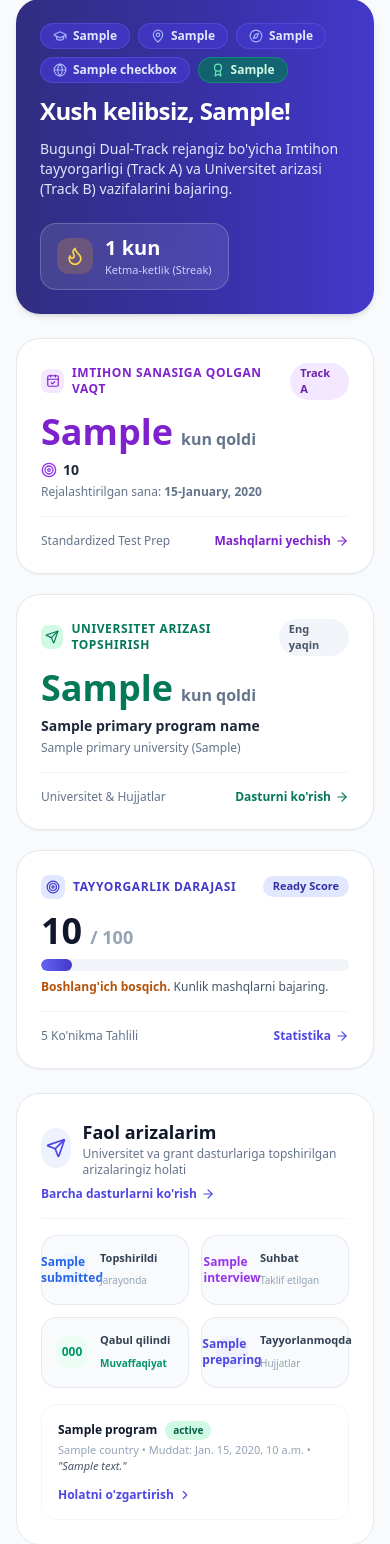
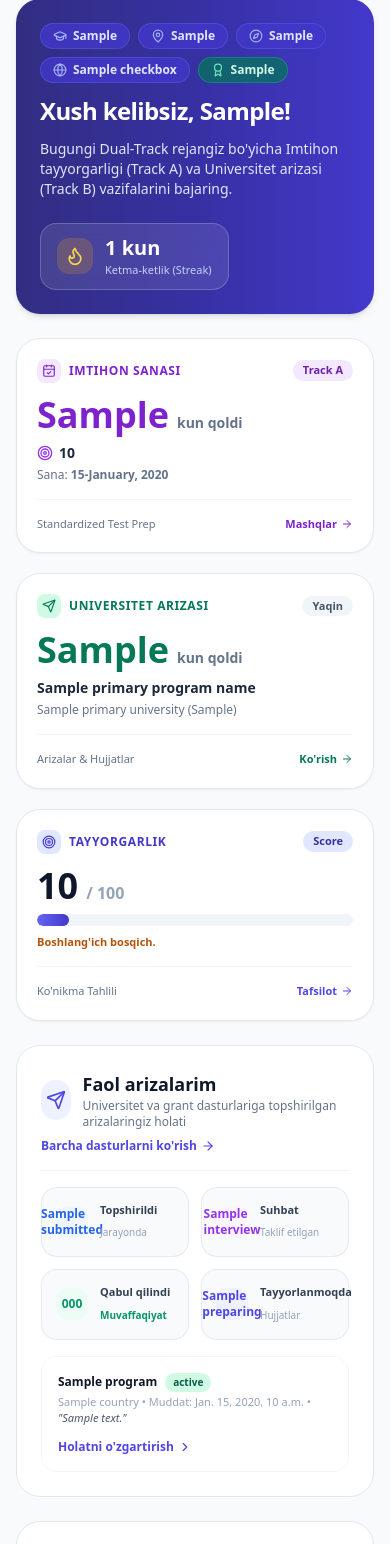
Before and after one commit to abdurahmonpy/edu, a Django app: template templates/dashboard/index.html in a window 390 px wide. Shown: the part 118-1662 px from the top of the page. Run offline with Django 5.2, Linux system fonts and the light colour scheme; the template is opened without the code that fills it: most values are stand-ins (such as "Sample title", 1, 10 or a date in 2020); some libraries are stand-ins or nearby versions.

Commit message:
style: Fix dashboard horizontal overflow, mobile responsiveness, and card truncation issues

```diff
--- a/templates/base.html
+++ b/templates/base.html
@@ -79,7 +79,7 @@
   </style>
   {% block extra_head %}{% endblock %}
 </head>
-<body class="min-h-full font-sans antialiased text-slate-900 bg-slate-50">
+<body class="min-h-full font-sans antialiased text-slate-900 bg-slate-50 overflow-x-hidden">
   <div id="top-progress-bar"></div>
 
   {% if request.user.is_authenticated and not hide_sidebar and not '/onboarding/' in request.path %}
--- a/templates/dashboard/index.html
+++ b/templates/dashboard/index.html
@@ -72,78 +72,78 @@
   {% include 'includes/disclaimer.html' %}
 
   <!-- Top Metric Cards: Dual Countdowns & Overall Ready Score -->
-  <div class="grid grid-cols-1 md:grid-cols-3 gap-5">
+  <div class="grid grid-cols-1 lg:grid-cols-3 gap-5">
 
     <!-- Widget 1: Track A Exam Countdown -->
-    <div class="bg-white rounded-3xl p-6 border border-slate-200 shadow-sm flex flex-col justify-between hover:border-indigo-200 transition">
+    <div class="bg-white rounded-3xl p-5 xl:p-6 border border-slate-200 shadow-sm flex flex-col justify-between hover:border-indigo-200 transition min-w-0">
       <div>
         <div class="flex items-center justify-between mb-3">
-          <div class="flex items-center space-x-2 text-xs font-bold uppercase tracking-wider text-purple-700">
-            <span class="w-6 h-6 rounded-lg bg-purple-100 text-purple-700 flex items-center justify-center">
+          <div class="flex items-center space-x-2 text-xs font-bold uppercase tracking-wider text-purple-700 truncate pr-2">
+            <span class="w-6 h-6 rounded-lg bg-purple-100 text-purple-700 flex items-center justify-center shrink-0">
               <i data-lucide="calendar-check" class="w-3.5 h-3.5"></i>
             </span>
-            <span>Imtihon Sanasiga Qolgan Vaqt</span>
+            <span class="truncate">Imtihon Sanasi</span>
           </div>
-          <span class="text-[11px] px-2.5 py-0.5 bg-purple-100 text-purple-800 font-bold rounded-full">
+          <span class="text-[11px] px-2.5 py-0.5 bg-purple-100 text-purple-800 font-bold rounded-full shrink-0">
             Track A
           </span>
         </div>
 
         <div class="my-2">
-          <div class="flex items-baseline space-x-2">
-            <span class="text-4xl sm:text-5xl font-black text-purple-700">{{ exam_days_left }}</span>
-            <span class="text-base font-bold text-slate-500">kun qoldi</span>
+          <div class="flex items-baseline space-x-2 flex-wrap">
+            <span class="text-4xl xl:text-5xl font-black text-purple-700">{{ exam_days_left }}</span>
+            <span class="text-sm xl:text-base font-bold text-slate-500">kun qoldi</span>
           </div>
-          <div class="text-sm font-bold text-slate-800 mt-2 flex items-center space-x-1.5">
-            <i data-lucide="target" class="w-4 h-4 text-purple-600 flex-shrink-0"></i>
+          <div class="text-sm font-bold text-slate-800 mt-2 flex items-center space-x-1.5 min-w-0">
+            <i data-lucide="target" class="w-4 h-4 text-purple-600 shrink-0"></i>
             <span class="truncate">{{ exam_target_score }}</span>
           </div>
-          <div class="text-xs text-slate-500 mt-1">
-            Rejalashtirilgan sana: <strong>{{ exam_target_date|date:"d-F, Y" }}</strong>
+          <div class="text-xs text-slate-500 mt-1 truncate">
+            Sana: <strong>{{ exam_target_date|date:"d-F, Y" }}</strong>
           </div>
         </div>
       </div>
 
-      <div class="pt-4 border-t border-slate-100 flex items-center justify-between mt-2">
-        <span class="text-xs text-slate-500 font-medium">Standardized Test Prep</span>
-        <a href="{% url 'tasks:list' %}?track=track_a" class="inline-flex items-center text-xs font-bold text-purple-700 hover:text-purple-900 group">
-          <span>Mashqlarni yechish</span>
-          <i data-lucide="arrow-right" class="w-3.5 h-3.5 ml-1 transition group-hover:translate-x-0.5"></i>
+      <div class="pt-4 border-t border-slate-100 flex items-center justify-between mt-2 gap-2">
+        <span class="text-[11px] xl:text-xs text-slate-500 font-medium truncate">Standardized Test Prep</span>
+        <a href="{% url 'tasks:list' %}?track=track_a" class="inline-flex items-center text-[11px] xl:text-xs font-bold text-purple-700 hover:text-purple-900 group shrink-0">
+          <span>Mashqlar</span>
+          <i data-lucide="arrow-right" class="w-3 h-3 ml-1 transition group-hover:translate-x-0.5"></i>
         </a>
       </div>
     </div>
 
     <!-- Widget 2: Track B Admission Deadline Countdown -->
-    <div class="bg-white rounded-3xl p-6 border border-slate-200 shadow-sm flex flex-col justify-between hover:border-emerald-200 transition">
+    <div class="bg-white rounded-3xl p-5 xl:p-6 border border-slate-200 shadow-sm flex flex-col justify-between hover:border-emerald-200 transition min-w-0">
       <div>
         <div class="flex items-center justify-between mb-3">
-          <div class="flex items-center space-x-2 text-xs font-bold uppercase tracking-wider text-emerald-700">
-            <span class="w-6 h-6 rounded-lg bg-emerald-100 text-emerald-700 flex items-center justify-center">
+          <div class="flex items-center space-x-2 text-xs font-bold uppercase tracking-wider text-emerald-700 truncate pr-2">
+            <span class="w-6 h-6 rounded-lg bg-emerald-100 text-emerald-700 flex items-center justify-center shrink-0">
               <i data-lucide="send" class="w-3.5 h-3.5"></i>
             </span>
-            <span>Universitet Arizasi Topshirish</span>
+            <span class="truncate">Universitet Arizasi</span>
           </div>
           {% if has_primary_target %}
-            <span class="text-[11px] px-2.5 py-0.5 bg-emerald-100 text-emerald-800 font-bold rounded-full flex items-center space-x-1">
+            <span class="text-[11px] px-2.5 py-0.5 bg-emerald-100 text-emerald-800 font-bold rounded-full flex items-center space-x-1 shrink-0">
               <i data-lucide="bookmark" class="w-3 h-3"></i>
-              <span>Asosiy maqsad</span>
+              <span class="hidden xl:inline">Maqsad</span>
             </span>
           {% else %}
-            <span class="text-[11px] px-2.5 py-0.5 bg-slate-100 text-slate-600 font-bold rounded-full">
-              Eng yaqin
+            <span class="text-[11px] px-2.5 py-0.5 bg-slate-100 text-slate-600 font-bold rounded-full shrink-0">
+              Yaqin
             </span>
           {% endif %}
         </div>
 
         <div class="my-2">
-          <div class="flex items-baseline space-x-2">
-            <span class="text-4xl sm:text-5xl font-black text-emerald-700">{{ admission_days_left }}</span>
-            <span class="text-base font-bold text-slate-500">kun qoldi</span>
+          <div class="flex items-baseline space-x-2 flex-wrap">
+            <span class="text-4xl xl:text-5xl font-black text-emerald-700">{{ admission_days_left }}</span>
+            <span class="text-sm xl:text-base font-bold text-slate-500">kun qoldi</span>
           </div>
           <div class="text-sm font-bold text-slate-800 mt-2 truncate" title="{{ primary_program_name }}">
             {{ primary_program_name }}
           </div>
-          <div class="text-xs text-slate-500 mt-1">
+          <div class="text-xs text-slate-500 mt-1 truncate">
             {% if primary_university %}
               {{ primary_university.name }} ({{ primary_country }})
             {% elif primary_deadline_text %}
@@ -155,34 +155,34 @@
         </div>
       </div>
 
-      <div class="pt-4 border-t border-slate-100 flex items-center justify-between mt-2">
-        <span class="text-xs text-slate-500 font-medium">Universitet & Hujjatlar</span>
-        <a href="{% url 'programs:catalog' %}" class="inline-flex items-center text-xs font-bold text-emerald-700 hover:text-emerald-900 group">
-          <span>Dasturni ko'rish</span>
-          <i data-lucide="arrow-right" class="w-3.5 h-3.5 ml-1 transition group-hover:translate-x-0.5"></i>
+      <div class="pt-4 border-t border-slate-100 flex items-center justify-between mt-2 gap-2">
+        <span class="text-[11px] xl:text-xs text-slate-500 font-medium truncate">Arizalar & Hujjatlar</span>
+        <a href="{% url 'programs:catalog' %}" class="inline-flex items-center text-[11px] xl:text-xs font-bold text-emerald-700 hover:text-emerald-900 group shrink-0">
+          <span>Ko'rish</span>
+          <i data-lucide="arrow-right" class="w-3 h-3 ml-1 transition group-hover:translate-x-0.5"></i>
         </a>
       </div>
     </div>
 
     <!-- Widget 3: Overall Ready Score Card -->
-    <div class="bg-white rounded-3xl p-6 border border-slate-200 shadow-sm flex flex-col justify-between hover:border-indigo-200 transition">
+    <div class="bg-white rounded-3xl p-5 xl:p-6 border border-slate-200 shadow-sm flex flex-col justify-between hover:border-indigo-200 transition min-w-0">
       <div>
         <div class="flex items-center justify-between mb-3">
-          <div class="flex items-center space-x-2 text-xs font-bold uppercase tracking-wider text-indigo-700">
-            <span class="w-6 h-6 rounded-lg bg-indigo-100 text-indigo-700 flex items-center justify-center">
+          <div class="flex items-center space-x-2 text-xs font-bold uppercase tracking-wider text-indigo-700 truncate pr-2">
+            <span class="w-6 h-6 rounded-lg bg-indigo-100 text-indigo-700 flex items-center justify-center shrink-0">
               <i data-lucide="target" class="w-3.5 h-3.5"></i>
             </span>
-            <span>Tayyorgarlik Darajasi</span>
+            <span class="truncate">Tayyorgarlik</span>
           </div>
-          <span class="text-[11px] px-2.5 py-0.5 bg-indigo-100 text-indigo-800 font-bold rounded-full">
-            Ready Score
+          <span class="text-[11px] px-2.5 py-0.5 bg-indigo-100 text-indigo-800 font-bold rounded-full shrink-0">
+            Score
           </span>
         </div>
 
         <div class="my-2">
-          <div class="flex items-baseline space-x-2">
-            <span class="text-4xl sm:text-5xl font-black text-slate-900">{{ overall_ready_score }}</span>
-            <span class="text-lg text-slate-400 font-bold">/ 100</span>
+          <div class="flex items-baseline space-x-2 flex-wrap">
+            <span class="text-4xl xl:text-5xl font-black text-slate-900">{{ overall_ready_score }}</span>
+            <span class="text-base xl:text-lg text-slate-400 font-bold">/ 100</span>
           </div>
 
           <!-- Score Progress Bar -->
@@ -190,23 +190,23 @@
             <div class="bg-gradient-to-r from-indigo-500 to-indigo-700 h-3 rounded-full transition-all duration-500" style="width: {{ overall_ready_score }}%"></div>
           </div>
 
-          <p class="text-xs text-slate-600 mt-1">
+          <p class="text-[11px] xl:text-xs text-slate-600 mt-1 line-clamp-2">
             {% if overall_ready_score >= 80 %}
-              <span class="text-emerald-700 font-semibold">Yuqori tayyorgarlik!</span> Grantlarga topshirishga tayyorsiz.
+              <span class="text-emerald-700 font-semibold">Yuqori tayyorgarlik!</span>
             {% elif overall_ready_score >= 60 %}
-              <span class="text-indigo-700 font-semibold">Yaxshi daraja!</span> Zaif ko'nikmalarni mustahkamlang.
+              <span class="text-indigo-700 font-semibold">Yaxshi daraja!</span>
             {% else %}
-              <span class="text-amber-700 font-semibold">Boshlang'ich bosqich.</span> Kunlik mashqlarni bajaring.
+              <span class="text-amber-700 font-semibold">Boshlang'ich bosqich.</span>
             {% endif %}
           </p>
         </div>
       </div>
 
-      <div class="pt-4 border-t border-slate-100 flex items-center justify-between mt-2">
-        <span class="text-xs text-slate-500 font-medium">5 Ko'nikma Tahlili</span>
-        <a href="{% url 'dashboard:stats' %}" class="inline-flex items-center text-xs font-bold text-indigo-600 hover:text-indigo-800 group">
-          <span>Statistika</span>
-          <i data-lucide="arrow-right" class="w-3.5 h-3.5 ml-1 transition group-hover:translate-x-0.5"></i>
+      <div class="pt-4 border-t border-slate-100 flex items-center justify-between mt-2 gap-2">
+        <span class="text-[11px] xl:text-xs text-slate-500 font-medium truncate">Ko'nikma Tahlili</span>
+        <a href="{% url 'dashboard:stats' %}" class="inline-flex items-center text-[11px] xl:text-xs font-bold text-indigo-600 hover:text-indigo-800 group shrink-0">
+          <span>Tafsilot</span>
+          <i data-lucide="arrow-right" class="w-3 h-3 ml-1 transition group-hover:translate-x-0.5"></i>
         </a>
       </div>
     </div>
```
